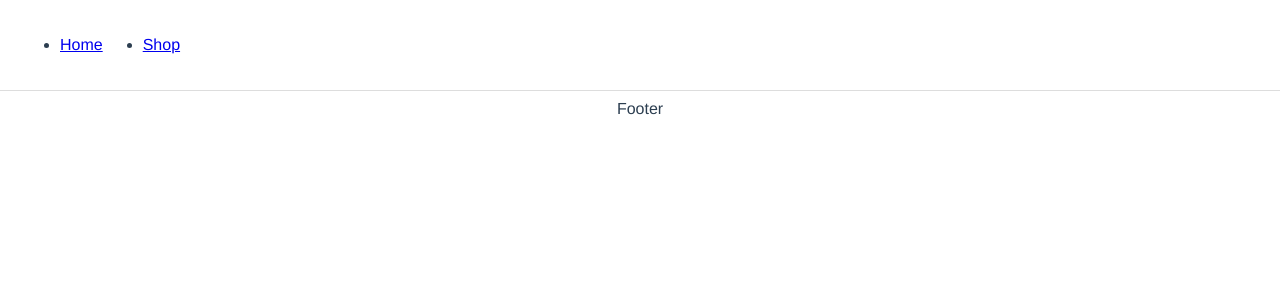
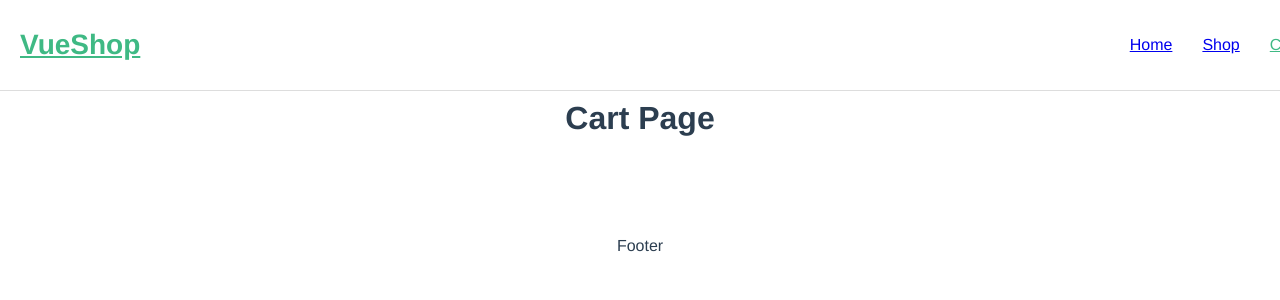
Before and after one commit to KacperNlp/Vue-SHOP, a Vue app: page /#/cart in a window 1280 px wide. Before the commit this address had no page. Shown: the top 300 px of the page. Built offline with nearby package versions, Linux system fonts and the light colour scheme; the HTML template or start-up script is replaced by a standard one.

Commit message:
Created navigation

```diff
--- a/src/layout/TheHeader/TheHeader.vue
+++ b/src/layout/TheHeader/TheHeader.vue
@@ -1,20 +1,50 @@
 <template>
   <header class="header">
-    <nav class="navigation">
+    <div class="header-content">
+      <router-link to="/" class="header-logo">VueShop</router-link>
+      <button
+        class="navigation-bars"
+        :class="{ 'is-active': isNavigationActive }"
+        @click="handleVisibilityOfNavigation"
+      >
+        <span></span>
+      </button>
+      <nav class="navigation" :class="{ 'is-active': isNavigationActive }">
         <ul class="navigation-list">
           <li class="navigation-list-element">
-          <router-link to="/">Home</router-link>
+            <router-link to="/" @click="handleVisibilityOfNavigation"
+              >Home</router-link
+            >
           </li>
           <li class="navigation-list-element">
-          <router-link to="/shop">Shop</router-link>
+            <router-link to="/shop" @click="handleVisibilityOfNavigation"
+              >Shop</router-link
+            >
+          </li>
+          <li class="navigation-list-element">
+            <router-link to="/cart" @click="handleVisibilityOfNavigation"
+              >Cart</router-link
+            >
           </li>
         </ul>
       </nav>
+    </div>
   </header>
 </template>
 <script>
 export default {
   name: "TheHeader",
+  data() {
+    return {
+      isNavigationActive: false,
+    };
+  },
+
+  methods: {
+    handleVisibilityOfNavigation() {
+      this.isNavigationActive = !this.isNavigationActive;
+    },
+  },
 };
 </script>
 <style lang="scss">
@@ -26,12 +56,136 @@ export default {
   padding: 20px;
   border-bottom: 1px solid #ddd;
   background: #fff;
+
+  &-content {
+    display: flex;
+    justify-content: space-between;
+    align-items: center;
+    max-width: 1280px;
+    width: 100%;
+    margin: 0 auto;
+  }
+
+  &-logo {
+    color: #3fb984;
+    font-size: 28px;
+    font-weight: 600;
+  }
+
+  .navigation-bars {
+    position: relative;
+    width: 30px;
+    height: 28px;
+    outline: none;
+    border: none;
+    background: inherit;
+    overflow: hidden;
+    z-index: 10;
+
+    @media (min-width: 568px) {
+      display: none;
+    }
+
+    span {
+      position: absolute;
+      top: 50%;
+      left: 0;
+      transform: translateY(-50%);
+      width: 100%;
+      height: 1px;
+      background: #000;
+      transition: 0.3s;
+    }
+
+    &::before,
+    &::after {
+      position: absolute;
+      content: "";
+      width: 100%;
+      height: 1px;
+      background: #000;
+      transition: 0.3s;
+      transform-origin: center left;
+    }
+
+    &::before {
+      top: 0;
+      left: 0;
+    }
+
+    &::after {
+      top: 100%;
+      left: 0;
+      transform: translateY(-1px);
+    }
+
+    &.is-active {
+      span {
+        left: -105%;
+      }
+
+      &::before {
+        transform: translate(2px, 4px) rotate(45deg);
+      }
+
+      &::after {
+        transform: translate(3px, -3px) rotate(-45deg);
+      }
+    }
+  }
 }
 
 .navigation {
+  position: fixed;
+  top: 0;
+  left: -110%;
+  transition: 0.6s;
+  width: 100%;
+  height: 100vh;
+  padding: 70px 20px 20px;
+  background: #fff;
+
+  @media (min-width: 568px) {
+    position: relative;
+    top: 0;
+    left: 0;
+    width: auto;
+    height: auto;
+    padding: 0;
+  }
+
+  &.is-active {
+    left: 0;
+  }
+
   &-list {
     display: flex;
-    grid-gap: 40px;
+    flex-direction: column;
+    grid-gap: 30px;
+
+    @media (min-width: 568px) {
+      flex-direction: row;
+    }
+
+    &-element {
+      display: flex;
+      justify-content: flex-start;
+      padding-bottom: 10px;
+      border-bottom: 1px solid #ddd;
+
+      @media (min-width: 568px) {
+        padding-bottom: 0;
+        border-bottom: none;
+      }
+    }
+  }
+
+  a:hover {
+    color: #3fb984;
+  }
+
+  .router-link-active {
+    color: #3fb984;
   }
 }
 </style>
--- /dev/null
+++ b/src/pages/CartPage/CartPage.vue
@@ -0,0 +1,9 @@
+<template>
+  <div><h1>Cart Page</h1></div>
+</template>
+<script>
+export default {
+  name: "CartPage",
+};
+</script>
+<style></style>
--- a/src/router.js
+++ b/src/router.js
@@ -1,6 +1,7 @@
 import { createRouter, createWebHashHistory } from "vue-router";
 
 import HomePage from "./pages/HomePage/HomePage.vue";
+import CartPage from "./pages/CartPage/CartPage.vue";
 import ShopPage from "./pages/ShopPage/ShopPage.vue";
 
 const router = createRouter({
@@ -14,6 +15,10 @@ const router = createRouter({
       path: "/shop",
       component: ShopPage,
     },
+    {
+      path: "/cart",
+      component: CartPage,
+    },
   ],
 });
 
```
Lines whose indentation alone changed are shown as unchanged.
